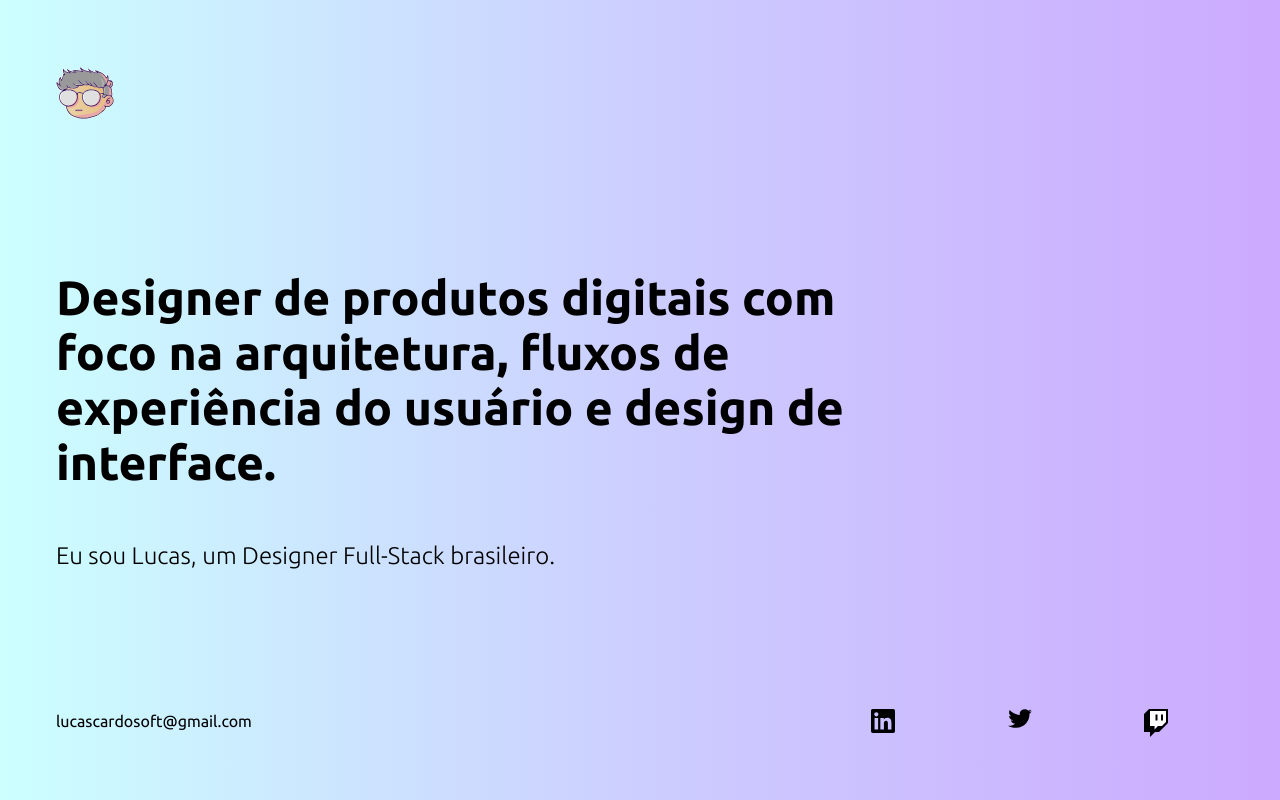
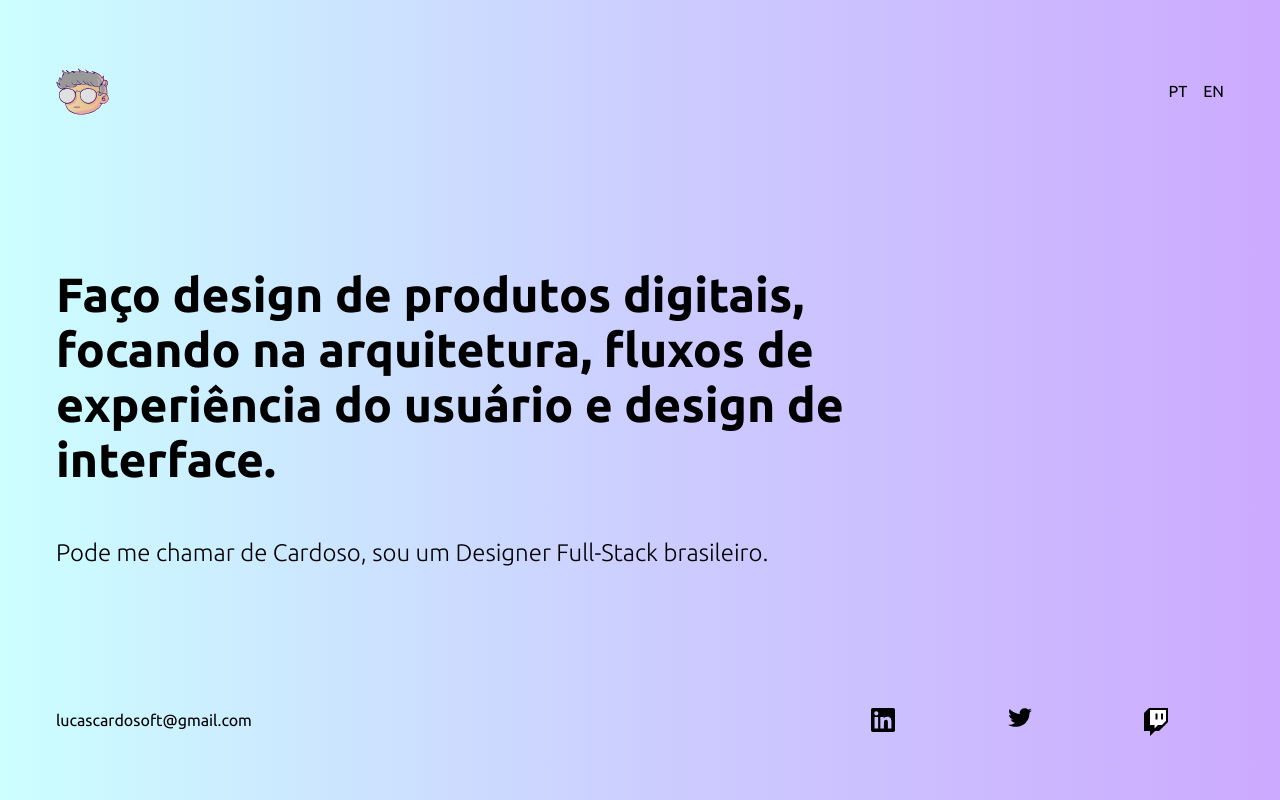
Before and after one commit to lucascardosoft/lucascardosoft, a plain HTML site: page index.html in a window 1280 px wide. Drawn offline with Linux system fonts and the light colour scheme.

Commit message:
text change

```diff
--- a/index.html
+++ b/index.html
@@ -13,16 +13,27 @@
 </head>
 <body>
     <main>
-        <p>
-        <img src="assets/logo.svg" alt="Self portrait logo" class="logo">
-        </p>
+        <header class="header">
+            <p>
+            <img src="assets/logo.svg" alt="Self portrait logo" class="logo">
+            </p>
+
+            <ul class="language">
+                <li class="language-item portuguese">
+                    <a href="#" class="language-link portuguese" onclick="setLanguage('pt-br')">PT</a>
+                </li>
+                <li class="language-item english">
+                    <a href="#" class="language-link english" onclick="setLanguage('en')">EN</a>
+                </li>
+            </ul>
+        </header>
         <div class="content">
             <h1 class="headline">
-                Designer de produtos digitais com foco na arquitetura, fluxos de experiência do usuário e design de interface.
+                Faço design de produtos digitais, focando na arquitetura, fluxos de experiência do usuário e design de interface.
             </h1>
 
             <h2 class="me">
-                Eu sou Lucas, um Designer Full-Stack brasileiro.
+                Pode me chamar de Cardoso, sou um Designer Full-Stack brasileiro.
             </h2>
         </div>
 
--- a/style.css
+++ b/style.css
@@ -8,8 +8,34 @@ body {
     margin: 0;
 }
 
+.header {
+    display: flex;
+    align-items: center;
+    width: 100%;
+}
+
+.language {
+    display: flex;
+    justify-content: space-around;
+}
+
+.language-item {
+    display: flex;
+    margin-left: 16px;
+}
+
+.language-link {
+    text-decoration: none;
+    color: black;
+}
+
+.language-link:hover {
+    text-decoration: underline;
+}
+
+
 .logo {
-    width: 5%;
+    width: 10%;
 }
 p {
     width: 100%;
@@ -71,6 +97,9 @@ h2 {
 }
 
 @media screen and (min-width:1056px) {
+    .logo {
+        width: 5%;
+    }
     .headline {
         padding-right: 25%;
     }
```
